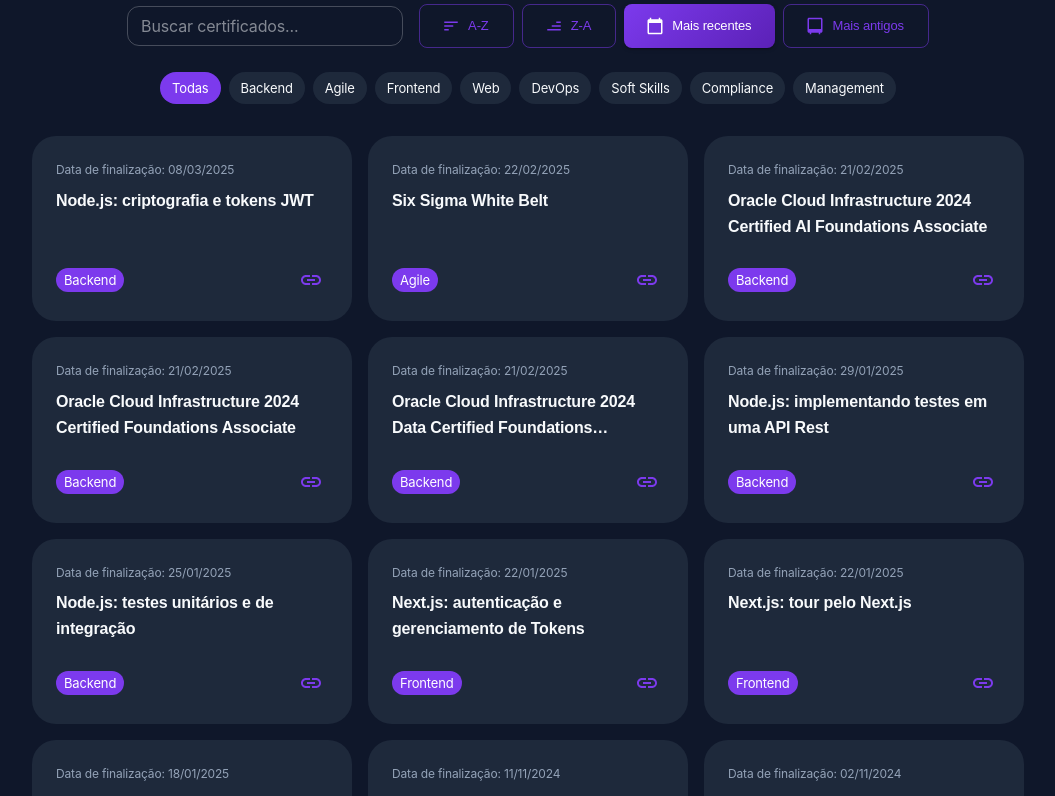
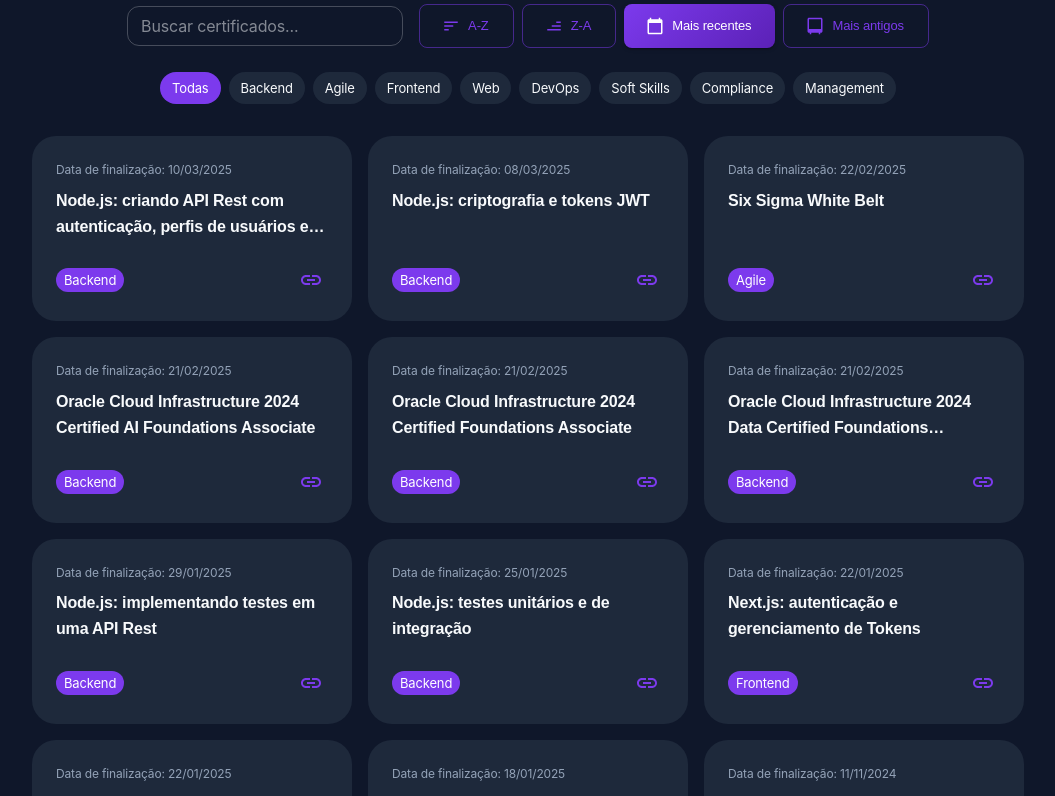
Before and after one commit to samuelcamargo/portfolio, a Next.js app: page /about in a window 1280 px wide. Shown: the part 4100-4896 px from the top of the page, without its empty margins (112-1167 px from the left). Built offline with nearby package versions, Linux system fonts and the light colour scheme; no server answers.

Commit message:
nova certificacao logo passar esses cadastros po backend

```diff
--- a/src/app/about/page.tsx
+++ b/src/app/about/page.tsx
@@ -145,6 +145,13 @@
 }
 
 const allCertificates: Certificate[] = [
+  {
+    name: 'Node.js: criando API Rest com autenticação, perfis de usuários e permissões',
+    platform: 'Alura',
+    date: '2025-03-10',
+    url: 'https://cursos.alura.com.br/certificate/c2dd0442-a0f3-418e-9912-d810665587ec?lang=pt_BR',
+    category: 'Backend'
+  },
   {
     name: 'Node.js: criptografia e tokens JWT',
     platform: 'Alura',
```
